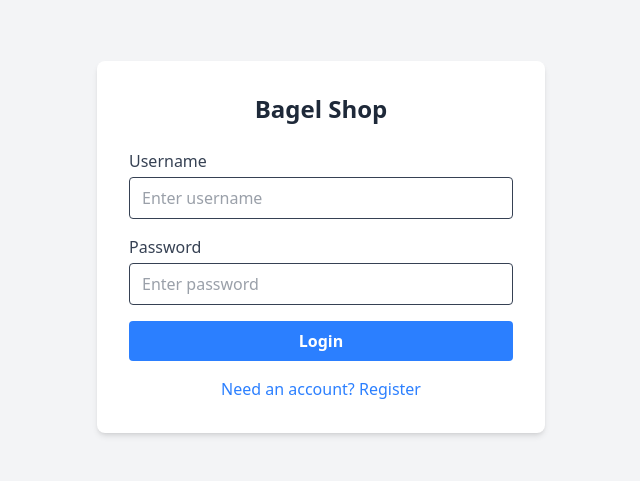
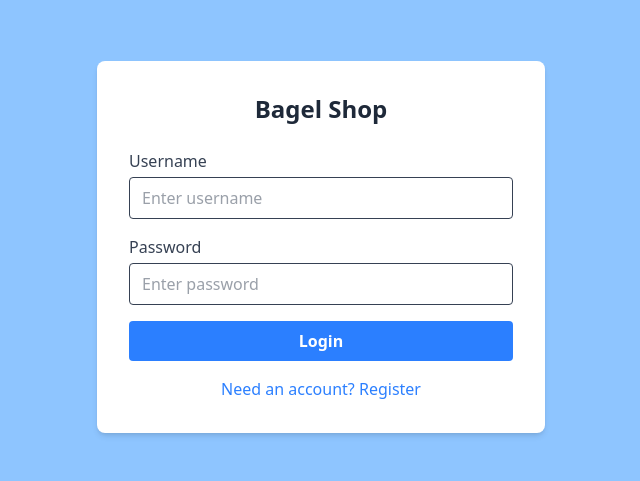
Before and after one commit to joshuagudgel/bagel-order-simple, a React (Vite) app in the folder frontend/: page /login in a window 1280 px wide. Shown: the part 169-650 px from the top of the page, without its empty margins (319-959 px from the left). Built offline with nearby package versions, Linux system fonts and the light colour scheme; no server answers.

Commit message:
background light blue

```diff
--- a/frontend/src/App.jsx
+++ b/frontend/src/App.jsx
@@ -10,7 +10,7 @@
 
 // Loading component
 const LoadingScreen = () => (
-  <div className="flex justify-center items-center min-h-screen bg-gray-50">
+  <div className="flex justify-center items-center min-h-screen bg-blue-300">
     <div className="flex flex-col items-center">
       <div className="w-16 h-16 border-4 border-blue-600 border-t-blue-100 rounded-full animate-spin mb-4"></div>
       <p className="text-xl text-gray-600">Loading...</p>
@@ -27,6 +27,7 @@
   }
 
   return (
+    <div className="bg-blue-300 min-h-screen">
       <Router>
         <Navbar />
         <main className="container mx-auto p-4">
@@ -59,6 +60,7 @@
           </Routes>
         </main>
       </Router>
+    </div>
   );
 };
 
--- a/frontend/src/components/Login.jsx
+++ b/frontend/src/components/Login.jsx
@@ -49,7 +49,7 @@
   };
 
   return (
-    <div className="flex flex-col items-center justify-center min-h-screen bg-gray-100">
+    <div className="flex flex-col items-center justify-center min-h-screen bg-blue-300">
       <div className="bg-white shadow-md rounded-lg p-8 max-w-md w-full">
         <h1 className="text-2xl font-bold mb-6 text-center text-gray-800">
           {isRegistering ? 'Register for Bagel Shop' : 'Bagel Shop'}
```
Lines whose indentation alone changed are shown as unchanged.
